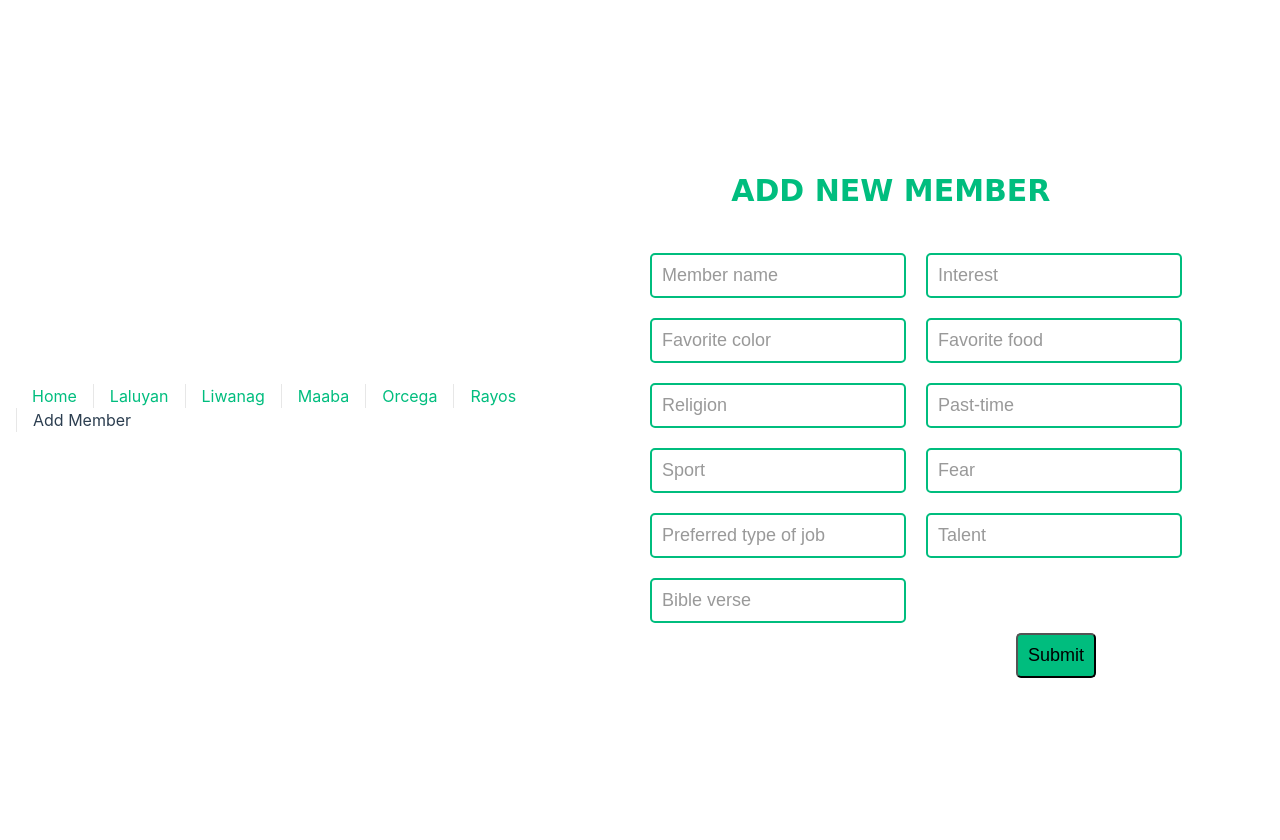
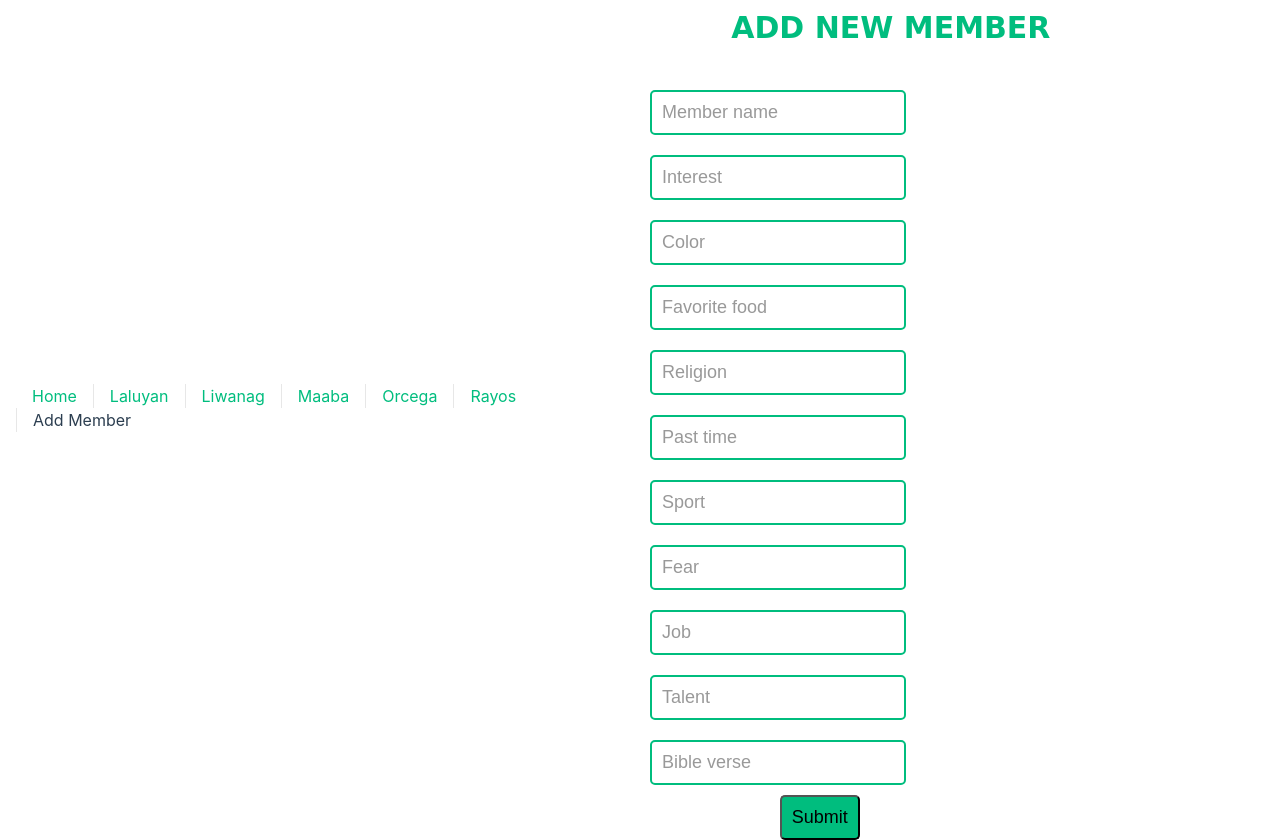
Before and after one commit to multiverseOfClarkness/vue-practice, a Vue app: page /add in a window 1280 px wide. Shown: the top 840 px of the page. Before the commit the page ends 800 px from the top, so only its background shows below. Built offline with nearby package versions, Linux system fonts and the light colour scheme.

Commit message:
Displaying input per input field.

```diff
--- a/src/views/addmember.vue
+++ b/src/views/addmember.vue
@@ -1,20 +1,110 @@
+<script>
+export default {
+    data() {
+        return {
+            name: '',
+            interest: '',
+            color: '',
+            food: '',
+            religion: '',
+            pasttime: '',
+            sport: '',
+            fear: '',
+            job: '',
+            talent: '',
+            bibleverse: '',
+        }
+    },
+    methods: {
+        nameInput (e) {
+            this.name = e.target.value
+        },
+        interestInput (e) {
+            this.interest = e.target.value
+        },
+        colorInput (e) {
+            this.color = e.target.value
+        },
+        foodInput (e) {
+            this.food = e.target.value
+        },
+        religionInput (e) {
+            this.religion = e.target.value
+        },
+        pasttimeInput (e) {
+            this.pasttime = e.target.value
+        },
+        sportInput (e) {
+            this.sport = e.target.value
+        },
+        fearInput (e) {
+            this.fear = e.target.value
+        },
+        jobInput (e) {
+            this.job = e.target.value
+        },
+        talentInput (e) {
+            this.talent = e.target.value
+        },
+        bibleverseInput (e) {
+            this.bibleverse = e.target.value
+        },
+    }
+}
+
+</script>
+
 <template>
     <div class="add">
         <div class="form-field">
         <h1>ADD NEW MEMBER</h1>
 
-        <form action="">
-            <input type="text" placeholder="Member name">
-            <input type="text" placeholder="Interest">
-            <input type="text" placeholder="Favorite color">
-            <input type="text" placeholder="Favorite food">
-            <input type="text" placeholder="Religion">
-            <input type="text" placeholder="Past-time">
-            <input type="text" placeholder="Sport">
-            <input type="text" placeholder="Fear">
-            <input type="text" placeholder="Preferred type of job">
-            <input type="text" placeholder="Talent">
-            <input type="text" placeholder="Bible verse">
+        <form method="get" action="">
+            <div class="input-wrapper">
+                <input v-model="name" @input="nameInput" placeholder="Member name">
+                <p>{{ name }}</p>
+            </div>
+            <div class="input-wrapper">
+                <input v-model="interest" @input="interestInput" placeholder="Interest">
+                <p>{{ interest }}</p>
+            </div>
+            <div class="input-wrapper">
+                <input v-model="color" @input="colorInput" placeholder="Color">
+                <p>{{ color }}</p>
+            </div>
+            <div class="input-wrapper">
+                <input v-model="food" @input="foodInput" placeholder="Favorite food">
+                <p>{{ food }}</p>
+            </div>
+            <div class="input-wrapper">
+                <input v-model="religion" @input="religionInput" placeholder="Religion">
+                <p>{{ religion }}</p>
+            </div>
+            <div class="input-wrapper">
+                <input v-model="pasttime" @input="pasttimeInput" placeholder="Past time">
+                <p>{{ pasttime }}</p>
+            </div>
+            <div class="input-wrapper">
+                <input v-model="sport" @input="sportInput" placeholder="Sport">
+                <p>{{ sport }}</p>
+            </div>
+            <div class="input-wrapper">
+                <input v-model="fear" @input="fearInput" placeholder="Fear">
+                <p>{{ fear }}</p>
+            </div>
+            <div class="input-wrapper">
+                <input v-model="job" @input="jobInput" placeholder="Job">
+                <p>{{ job }}</p>
+            </div>
+            <div class="input-wrapper">
+                <input v-model="talent" @input="talentInput" placeholder="Talent">
+                <p>{{ talent }}</p>
+            </div>
+            <div class="input-wrapper">
+                <input v-model="bibleverse" @input="bibleverseInput" placeholder="Bible verse">
+                <p>{{ bibleverse }}</p>
+            </div>
+
 
             <button type="submit">Submit</button>
         </form>
@@ -38,7 +128,6 @@ input {
     padding: 10px;
     margin: 10px;
     color: hsla(160, 100%, 37%, 1);
-
 }
 
 input::placeholder {
@@ -72,7 +161,7 @@ input::placeholder {
     background-color: hsla(160, 100%, 37%, 1);
     position: absolute;
     top: 100%;
-    right: 25%;
+    left: 23%;
 }
 
 button:hover {
@@ -84,6 +173,17 @@ button:active {
   background-color: #126A3F;
 }
 
+.input-wrapper {
+    display: flex;
+    align-items: center;
+    margin: 0;
+}
+
+.input-wrapper p {
+    margin-left: 10px;
+    font-size: 18px;
+    color: hsla(160, 100%, 37%, 1);
+}
 
 
 </style>
```
